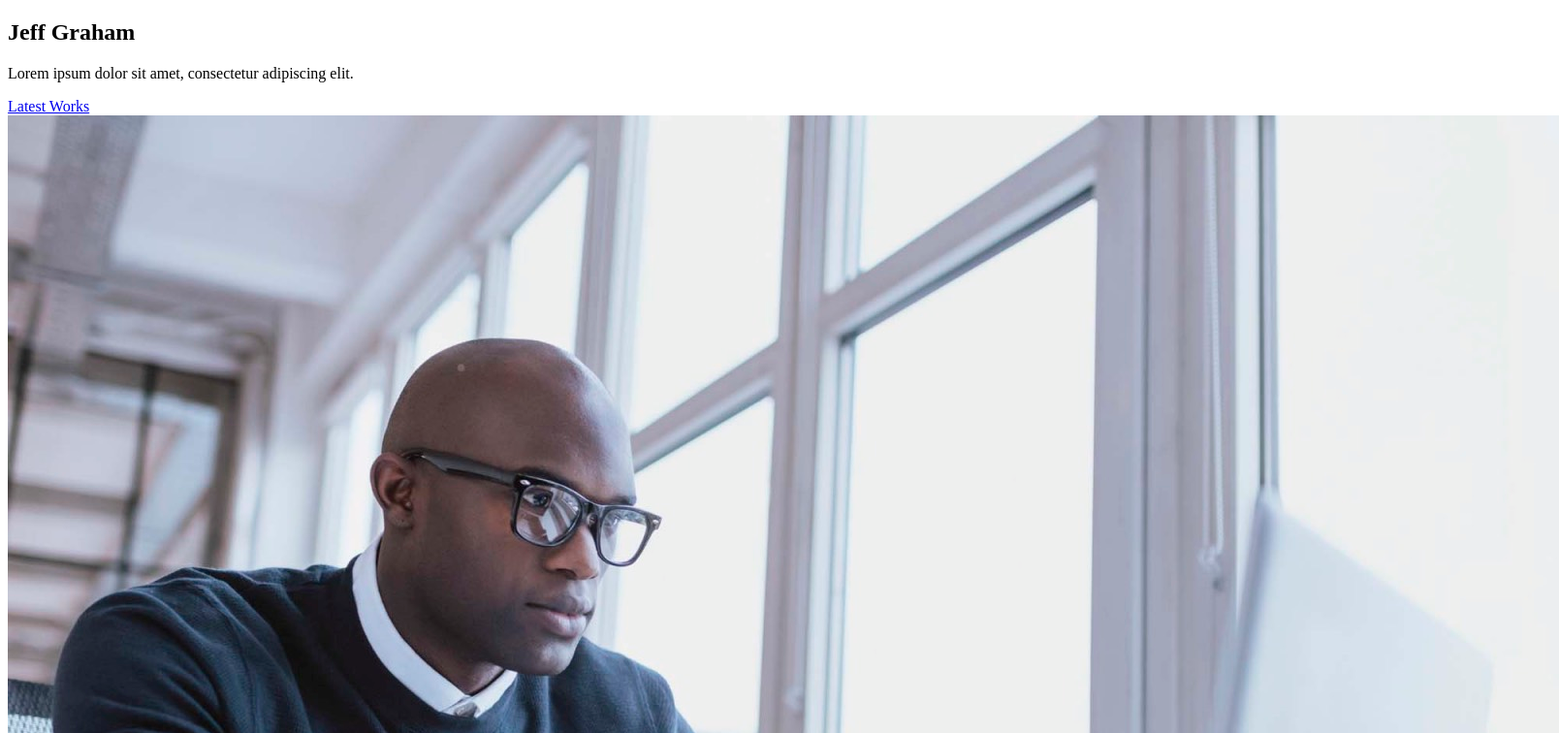
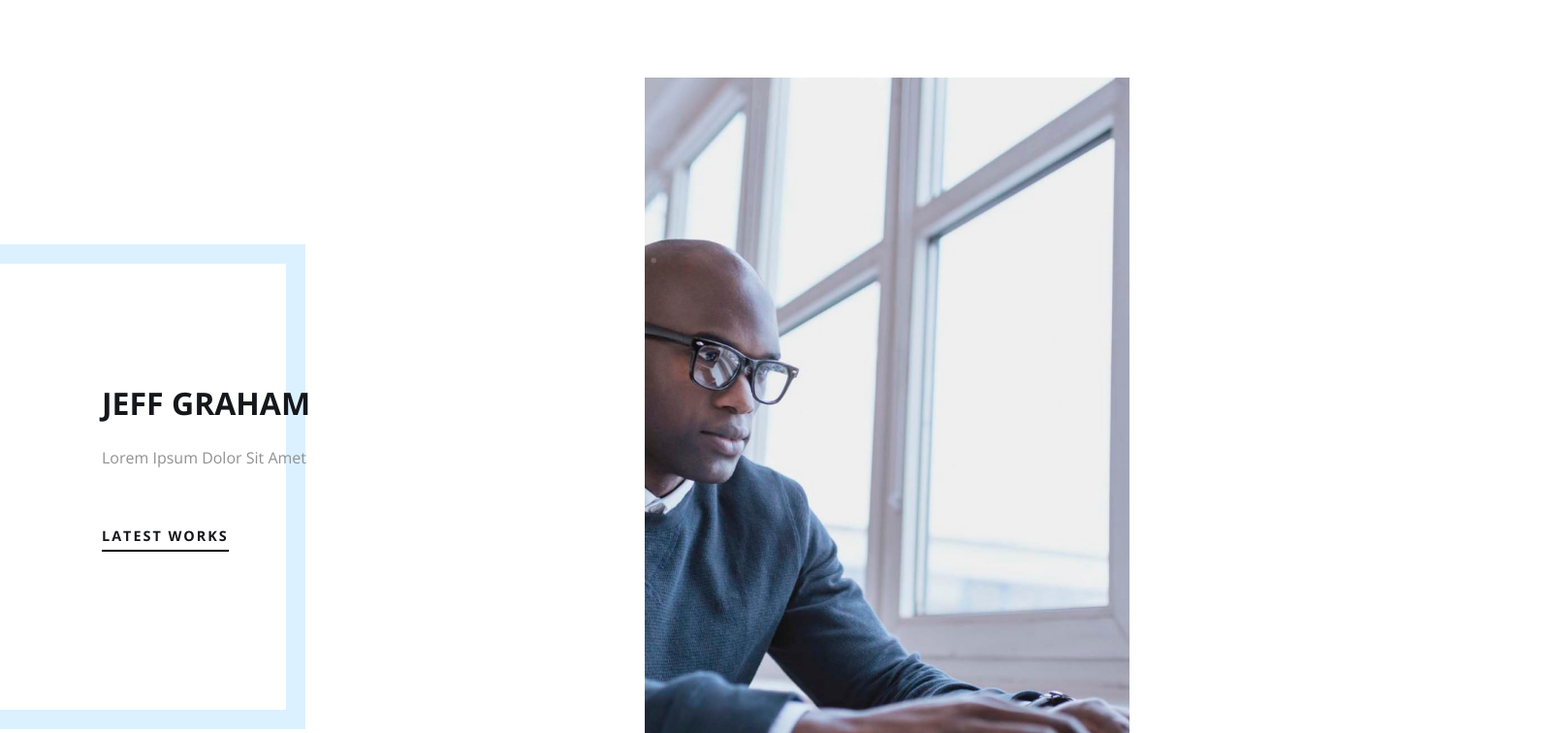
Before and after one commit to jefferylgraham/Branding-Portfolio, a plain HTML site: page index.html in a window 1280 px wide. Shown: the top 756 px of the page at 97% size, 1608 px wide, since content can reach past the window. Drawn offline with nearby package versions, Linux system fonts and the light colour scheme.

Commit message:
add css for top section

```diff
--- /dev/null
+++ b/css/reset.css
@@ -0,0 +1,53 @@
+/* http://meyerweb.com/eric/tools/css/reset/
+   v2.0 | 20110126
+   License: none (public domain)
+*/
+
+* {
+  box-sizing: border-box;
+}
+
+html, body, div, span, applet, object, iframe,
+h1, h2, h3, h4, h5, h6, p, blockquote, pre,
+a, abbr, acronym, address, big, cite, code,
+del, dfn, em, img, ins, kbd, q, s, samp,
+small, strike, strong, sub, sup, tt, var,
+b, u, i, center,
+dl, dt, dd, ol, ul, li,
+fieldset, form, label, legend,
+table, caption, tbody, tfoot, thead, tr, th, td,
+article, aside, canvas, details, embed,
+figure, figcaption, footer, header, hgroup,
+menu, nav, output, ruby, section, summary,
+time, mark, audio, video {
+	margin: 0;
+	padding: 0;
+	border: 0;
+	font-size: 100%;
+	font: inherit;
+  vertical-align: baseline;
+  font-family: 'Open Sans', sans-serif;
+}
+/* HTML5 display-role reset for older browsers */
+article, aside, details, figcaption, figure,
+footer, header, hgroup, menu, nav, section {
+	display: block;
+}
+body {
+	line-height: 1;
+}
+ol, ul {
+	list-style: none;
+}
+blockquote, q {
+	quotes: none;
+}
+blockquote:before, blockquote:after,
+q:before, q:after {
+	content: '';
+	content: none;
+}
+table {
+	border-collapse: collapse;
+	border-spacing: 0;
+}
--- /dev/null
+++ b/css/style.css
@@ -0,0 +1,8 @@
+@import "reset.css";
+@import url('https://fonts.googleapis.com/css?family=Open+Sans:300,400,600,600i,700');
+@import "top-section.css";
+
+.container {
+  max-width: 1100px;
+  margin: 0 auto;
+}
--- /dev/null
+++ b/css/top-section.css
@@ -0,0 +1,64 @@
+#top .container {
+  display: grid;
+  grid-template-columns: 1fr 1fr;
+  padding: 80px 0;
+  align-items: center;
+}
+
+#top .info {
+  padding: 15px;
+  position: relative;
+}
+
+#top .info h1 {
+  position: relative;
+  font-size: 2rem;
+  text-transform: uppercase;
+  font-weight: 700;
+  color: #16171b;
+  margin-bottom: 2rem;
+}
+
+#top .info p {
+  position: relative;
+  color: #919191;
+  text-transform: capitalize;
+  margin-bottom: 4rem;
+}
+
+#top .info a {
+  position: relative;
+  color:#16171b;
+  font-size: .9rem;
+  font-weight: 700;
+  text-transform: uppercase;
+  text-decoration: none;
+  padding-bottom: 5px;
+  border-bottom: 2px solid #000;
+  letter-spacing: 2px;
+}
+
+#top .img {
+
+}
+
+#top .img .background-img {
+  background: url("../img/user-image.jpg");
+  background-repeat: no-repeat;
+  background-position: center;
+  background-size: cover;
+  width: 100%;
+  max-width: 500px;
+  height: 800px;
+  margin: 0 auto;
+}
+
+#blue-square {
+  border: 20px solid #dbf1ff;
+  width:500px;
+  height:500px;
+  position: absolute;
+  z-index:-1;
+  top:-70%;
+  left:-50%;
+}
--- a/index.html
+++ b/index.html
@@ -4,18 +4,23 @@
     <meta charset="utf-8">
     <title></title>
     <meta name="viewport" content="width=device-width, initial-scale=1">
+    <link rel="stylesheet" type="text/css" href="css/style.css">
   </head>
 
   <body>
-    <section id="home">
-      <div id="blue-square"></div>
-      <div class="info">
-        <h1>Jeff Graham</h1>
-        <p>Lorem ipsum dolor sit amet, consectetur adipiscing elit.</p>
-        <a href="#">Latest Works</a>
-      </div>
-      <div class="img">
-        <img src="img/user-image.jpg" alt="black web developer">
+    <section id="top">
+      <div class="container">
+          <div class="info">
+              <div id="blue-square"></div>
+            <h1>Jeff Graham</h1>
+            <p>Lorem ipsum dolor sit amet</p>
+            <a href="#">Latest Works</a>
+          </div>
+          <div class="img">
+            <div class="background-img">
+
+            </div>
+          </div>
       </div>
     </section>
   </body>
```
